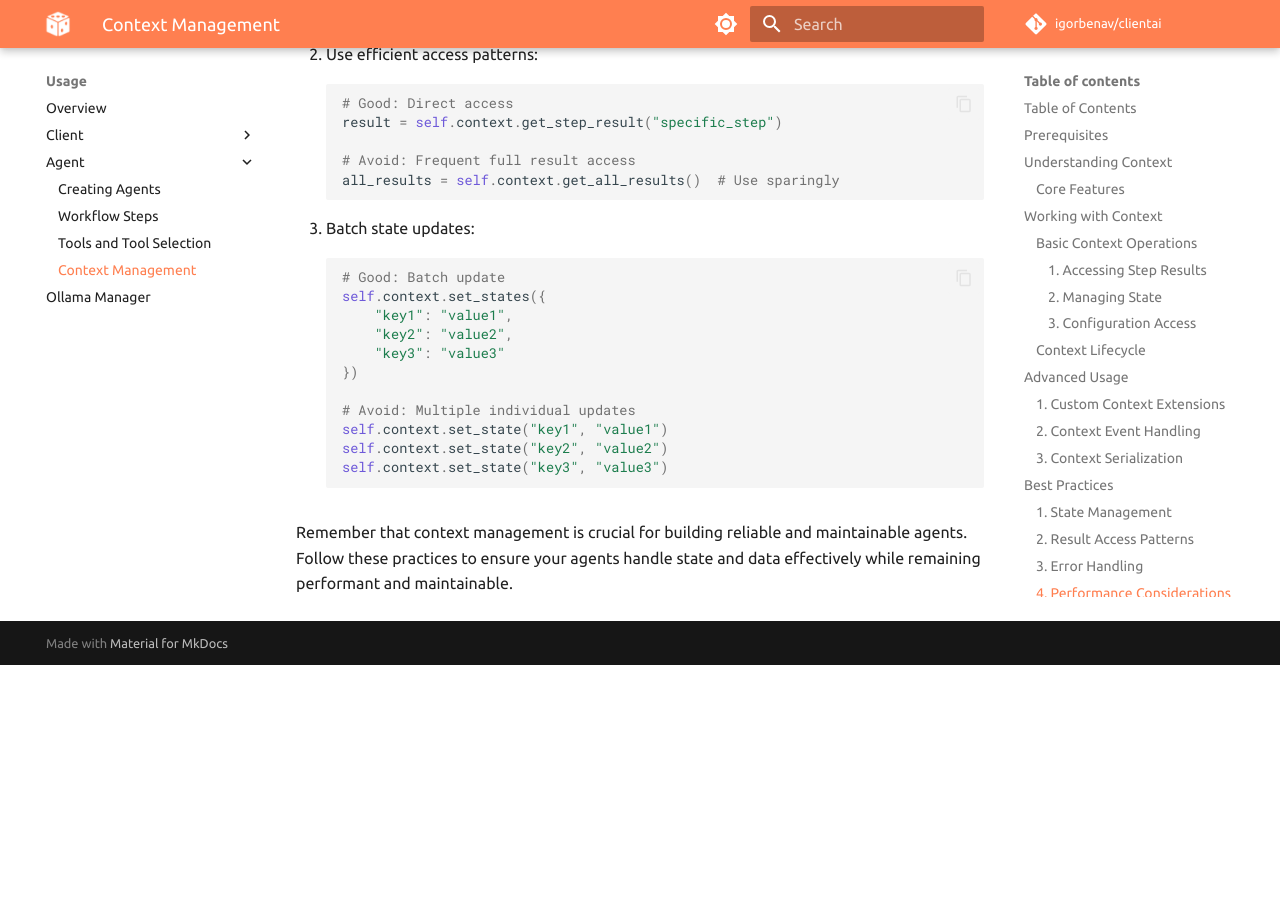
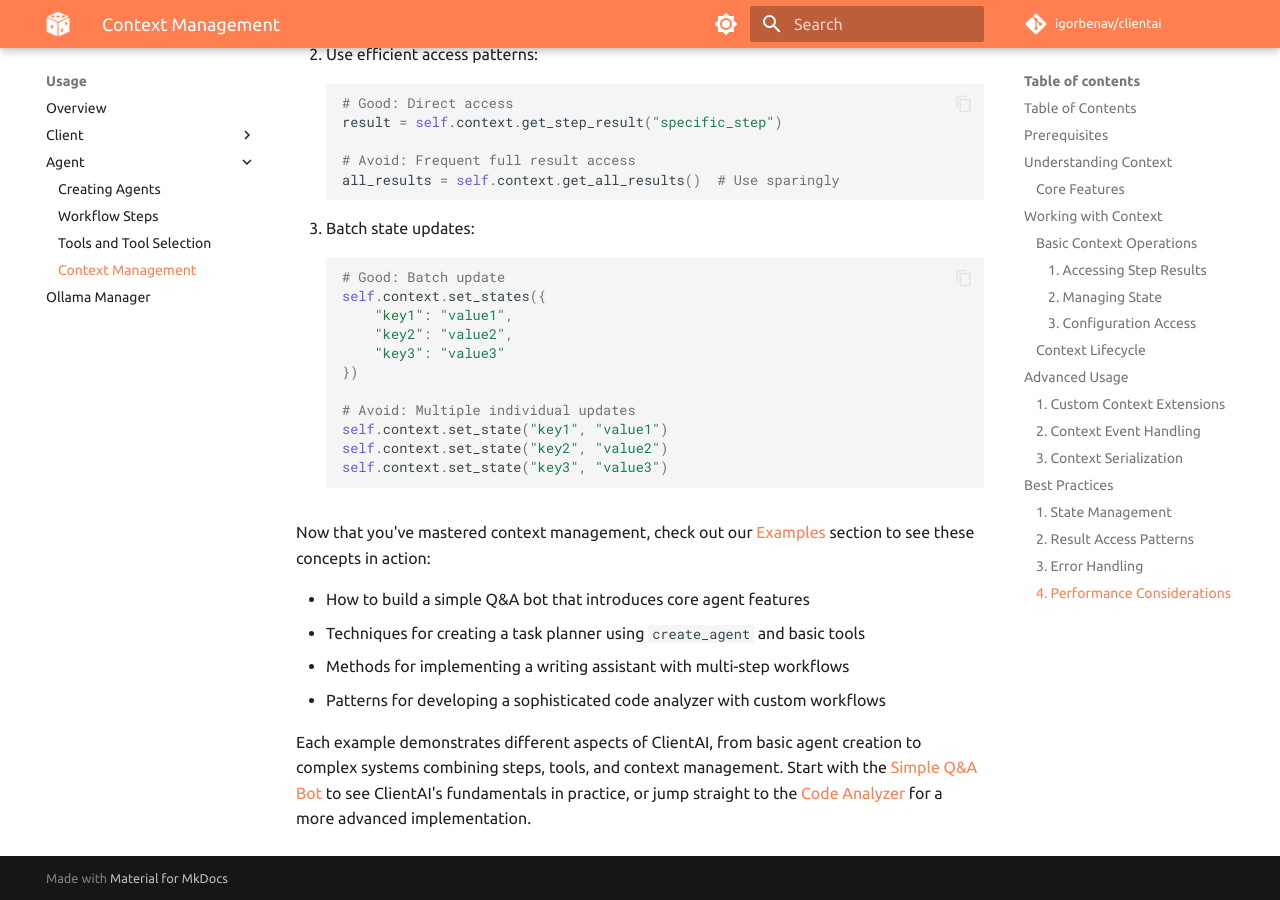
Before and after one commit to igorbenav/clientai, an MkDocs documentation site: the page built from docs/usage/agent/context.md, in a window 1280 px wide and 900 px high, scrolled down 6588 px. Built offline with MkDocs 1.6.1 and Material for MkDocs 9.7.7, drawn with Linux system fonts in a browser that asks for light colours; comment, search, counter and statistics services are not loaded; before the commit the page ends 7253 px from its top, so only the background shows below that.

Commit message:
some improvements in docs

````diff
--- a/docs/usage/agent/context.md
+++ b/docs/usage/agent/context.md
@@ -317,4 +317,11 @@ class ErrorAwareAgent(Agent):
    self.context.set_state("key3", "value3")
    ```
 
-Remember that context management is crucial for building reliable and maintainable agents. Follow these practices to ensure your agents handle state and data effectively while remaining performant and maintainable.
+Now that you've mastered context management, check out our [Examples](../../examples/overview.md) section to see these concepts in action:
+
+- How to build a simple Q&A bot that introduces core agent features
+- Techniques for creating a task planner using `create_agent` and basic tools
+- Methods for implementing a writing assistant with multi-step workflows
+- Patterns for developing a sophisticated code analyzer with custom workflows
+
+Each example demonstrates different aspects of ClientAI, from basic agent creation to complex systems combining steps, tools, and context management. Start with the [Simple Q&A Bot](../../examples/agent/simple_qa.md) to see ClientAI's fundamentals in practice, or jump straight to the [Code Analyzer](../../examples/agent/code_analyzer.md) for a more advanced implementation.
````
Also changed, not shown: docs/learn/overview.md (+1 -0 lines), docs/usage/agent/creating_agents.md (+6 -1 lines), docs/usage/agent/tools.md (+6 -1 lines), docs/usage/agent/workflow_steps.md (+6 -1 lines).
